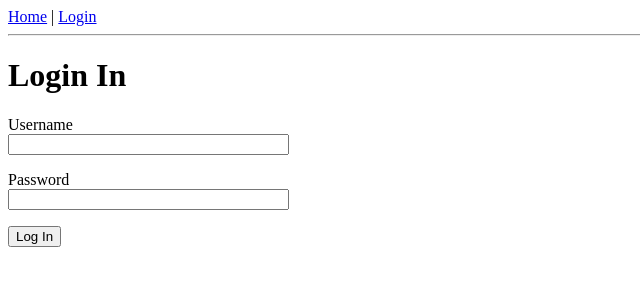
After one commit to fadyboy/tessy_platform, a Flask app: page /login in a window 1280 px wide. The commit adds this page. Shown: the top 300 px of the page, without its empty margins (0-640 px from the left). Run offline with Flask 2, Linux system fonts and the light colour scheme.

Commit message:
Added login form template and login route

```diff
--- /dev/null
+++ b/student-platform/studentapp/forms.py
@@ -0,0 +1,9 @@
+from flask_wtf import FlaskForm
+from wtforms import StringField, PasswordField, SubmitField
+from wtforms.validators import DataRequired
+
+
+class LoginForm(FlaskForm):
+    username = StringField("Username", validators=[DataRequired()])
+    password = PasswordField("Password", validators=[DataRequired()])
+    submit = SubmitField("Log In")
--- a/student-platform/studentapp/routes.py
+++ b/student-platform/studentapp/routes.py
@@ -1,7 +1,17 @@
-from flask import render_template
+from flask import render_template, flash, redirect, url_for
 from studentapp import app
+from studentapp.forms import LoginForm
 
 @app.route("/")
 @app.route("/index")
 def index():
     return render_template("index.html", title="Home")
+
+
+@app.route("/login", methods=["GET", "POST"])
+def login():
+    form = LoginForm()
+    if form.validate_on_submit():
+        flash(f"Login requested for {form.username.data}")
+        return redirect(url_for("login"))
+    return render_template("login.html", form=form, title="Log In")
--- a/student-platform/studentapp/templates/base.html
+++ b/student-platform/studentapp/templates/base.html
@@ -10,9 +10,18 @@
 </head>
 <body>
     <div>
-        <a href="#">Home</a>
+        <a href="{{ url_for('index') }}">Home</a> | <a href="{{ url_for('login') }}">Login</a>
         <hr />
     </div>
+    {% with messages = get_flashed_messages() %}
+    {% if messages %}
+        <ul>
+            {% for message in messages %}
+                <li>{{ message }}</li>
+            {% endfor %}
+        </ul>
+    {% endif %}
+    {% endwith %}
     {% block content %}{% endblock %}
 </body>
 </html>
--- /dev/null
+++ b/student-platform/studentapp/templates/login.html
@@ -0,0 +1,23 @@
+{% extends "base.html" %}
+
+{% block content %}
+    <h1>Login In</h1>
+    <form action="" method="post" novalidate>
+        {{ form.hidden_tag() }}
+        <p>
+            {{ form.username.label }}<br />
+            {{ form.username(size=32) }}
+            {% for error in form.username.errors %}
+                <span style="color:red;">{{ error }}</span>
+            {% endfor %}
+        </p>
+        <p>
+            {{ form.password.label }}<br />
+            {{ form.password(size=32) }}
+            {% for error in form.password.errors %}
+                <span style="color:red;">{{ error }}</span>
+            {% endfor %}
+        </p>
+        <p>{{ form.submit() }}</p>
+    </form>
+{% endblock %}
```
